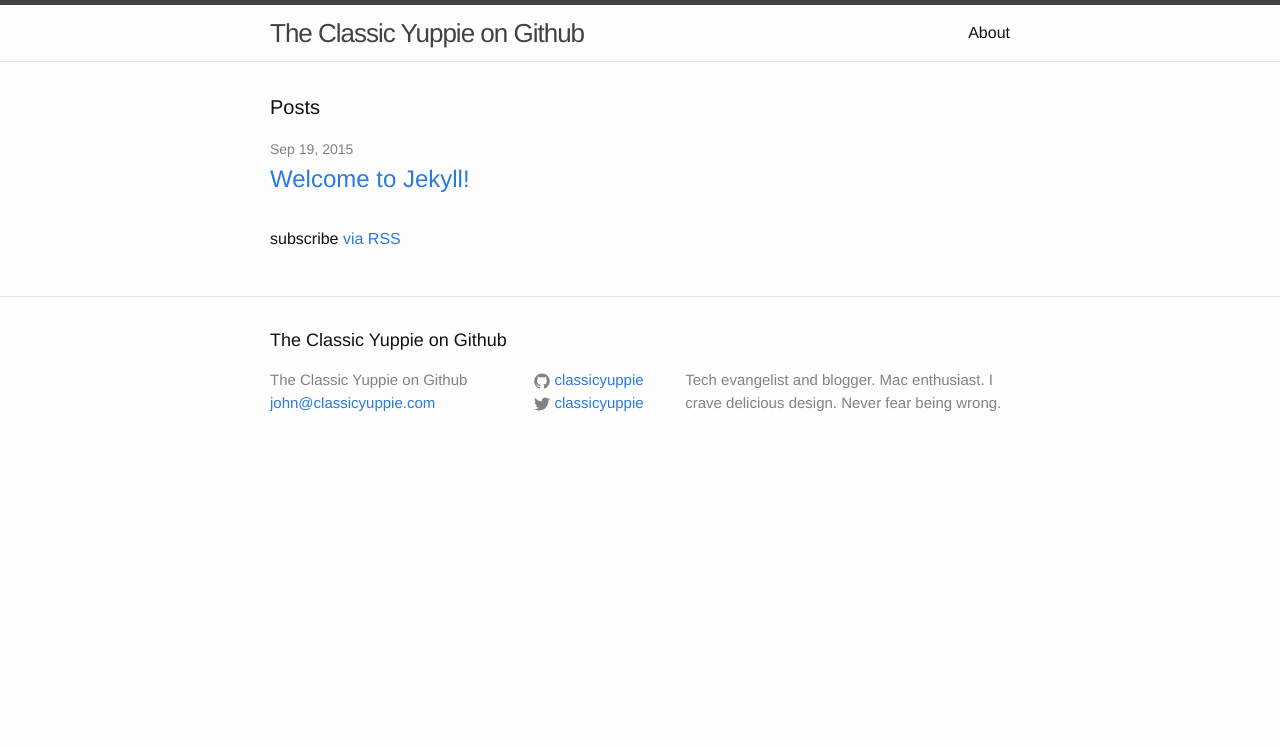
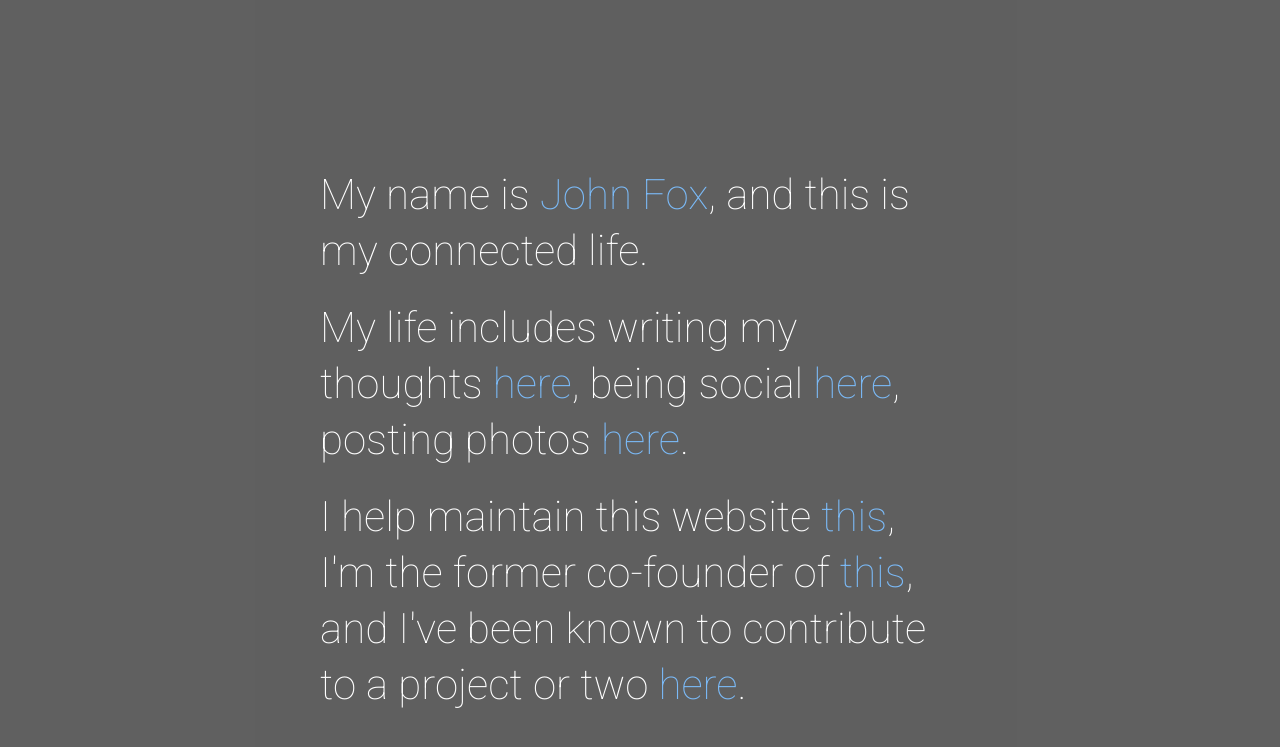
Before and after one commit to classicyuppie/classicyuppie.github.io, a Jekyll site: the page index.html, which Jekyll copies as it is, in a window 1280 px wide. Shown: the top 747 px of the page. Built offline with Jekyll 4.4.1, drawn with Linux system fonts in a browser that asks for light colours.

Commit message:
replacing index.html

```diff
--- a/index.html
+++ b/index.html
@@ -1,23 +1,70 @@
----
-layout: default
----
+<!DOCTYPE html>
+<html>
+<head>
+  <title>John Fox: My Digital Life</title>
+  <style type="text/css">
+  @import url("//fonts.googleapis.com/css?family=Roboto:100");
+  html,
+  body {
+    height: 100%;
+  }
+  body {
+    background-color: #efefef;
+    margin: 0;
+    padding: 0;
+  }
+  .wrapper {
+    display: -webkit-box;
+    display: -webkit-flex;
+    display: -ms-flexbox;
+    display: flex;
+    height: 100%;
+    background-color: rgba(0,0,0,0.6);
+  }
+  p {
+    color: #ffffff;
+    font-family: "Roboto", "Helvetica Neue", Helvetica, Arial, sans-serif;
+    font-weight: 100;
+    font-size: 42px;
+    line-height: 56px;
+    margin: 0 0 0.5em 0;
+    padding: 0;
+  }
+  p a {
+      color: #7bbaf7;
+      text-decoration: none;
+      transition: all 0.2s;
+  }
+  p a:hover,
+  p a:focus {
+      text-decoration: underline;
+  }
+  .wrapper > div {
+    display: block;
+    width: auto;
+    max-width: 50%;
+    height: auto;
+    margin: auto;
+  }
 
-<div class="home">
-
-  <h1 class="page-heading">Posts</h1>
-
-  <ul class="post-list">
-    {% for post in site.posts %}
-      <li>
-        <span class="post-meta">{{ post.date | date: "%b %-d, %Y" }}</span>
-
-        <h2>
-          <a class="post-link" href="{{ post.url | prepend: site.baseurl }}">{{ post.title }}</a>
-        </h2>
-      </li>
-    {% endfor %}
-  </ul>
-
-  <p class="rss-subscribe">subscribe <a href="{{ "/feed.xml" | prepend: site.baseurl }}">via RSS</a></p>
-
-</div>
+  @media only screen and (max-width: 767px) {
+    .wrapper > div {
+      max-width: 90%;
+    }
+  }
+  @media screen and (max-device-width: 800px) {
+    html { background: #000 no-repeat center center fixed; }
+    #bgvid { display: none; }
+  }
+  </style>
+</head>
+<body>
+  <section class="wrapper">
+    <div>
+    <p>My name is <a href="http://classicyuppie.com">John Fox</a>, and this is my connected life.</p>
+    <p>My life includes writing my thoughts <a href="http://classicyuppie.com">here</a>, being social <a href="http://twitter.com/classicyuppie/">here</a>, posting photos <a href="http://instagram.com/classicyuppie">here</a>.</p>
+    <p>I help maintain this website <a href="https://xfinity.com/experience">this</a>, I'm the former co-founder of <a href="http://indygeekarchive.com">this</a>, and I've been known to contribute to a project or two <a href="https://github.com/classicyuppie">here</a>.</p>
+    </div>
+  </section>
+</body>
+</html>
```
Also changed, not shown: index_old.html (added, +23 -0 lines).
